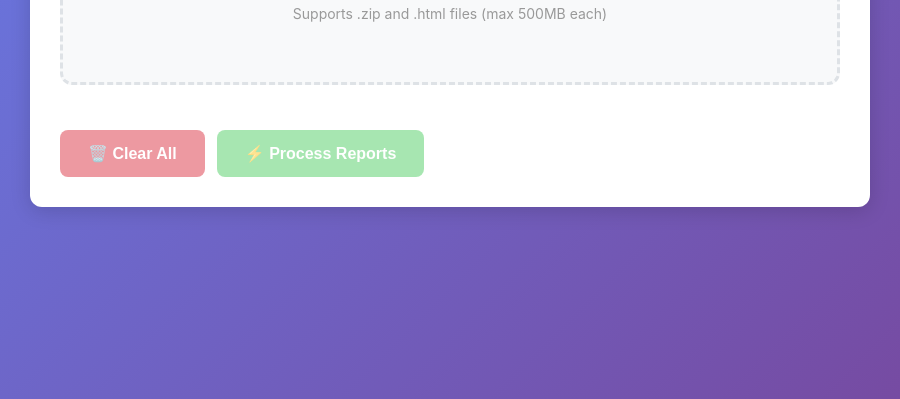
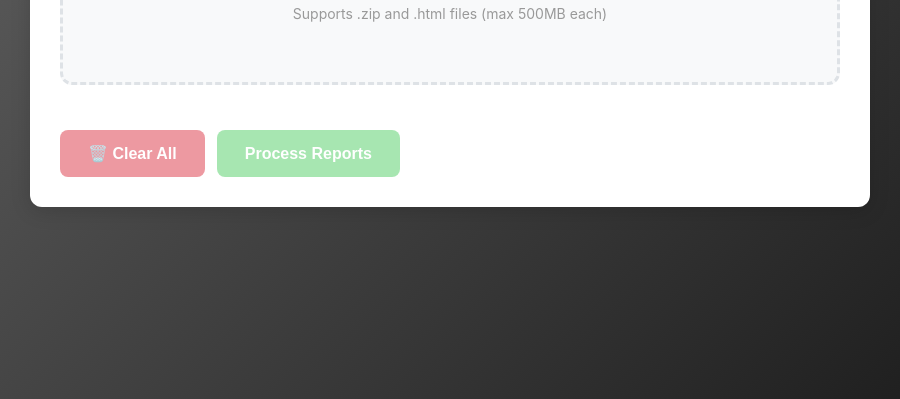
Before and after one commit to mohammedghanicode/Newmanator, an Electron app: page public/index.html in a window 900 px wide. Shown: the part 401-800 px from the top of the page. Drawn offline with Linux system fonts and the light colour scheme.

Commit message:
UI tweaks

```diff
--- a/public/index.html
+++ b/public/index.html
@@ -13,7 +13,7 @@
 
     body {
       font-family: -apple-system, BlinkMacSystemFont, 'Segoe UI', Roboto, Oxygen, Ubuntu, Cantarell, sans-serif;
-      background: linear-gradient(135deg, #667eea 0%, #764ba2 100%);
+      background: linear-gradient(135deg, #666666 0%, #202020 100%);
       min-height: 100vh;
       display: flex;
       flex-direction: column;
@@ -310,7 +310,7 @@
           🗑️ Clear All
         </button>
         <button id="uploadBtn" class="btn btn-success" disabled>
-          ⚡ Process Reports
+          Process Reports
         </button>
       </div>
 
@@ -330,7 +330,7 @@
 
       <div id="downloadSection" style="display: none; margin-top: 20px; text-align: center;">
         <button id="downloadBtn" class="btn btn-success">
-          📥 Download Summary Report
+          Download Summary Report
         </button>
       </div>
     </div>
```
